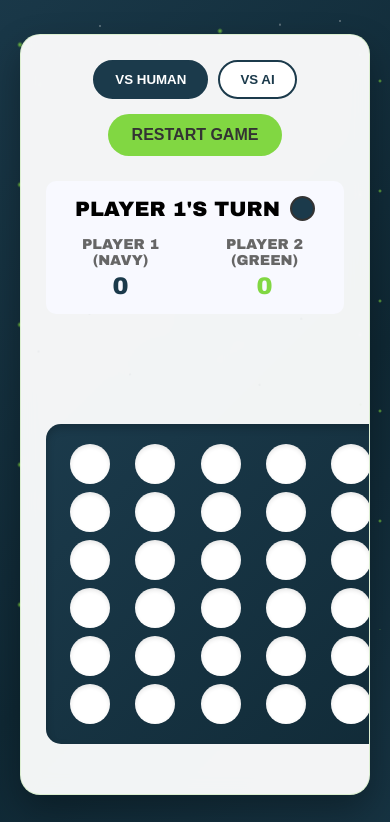
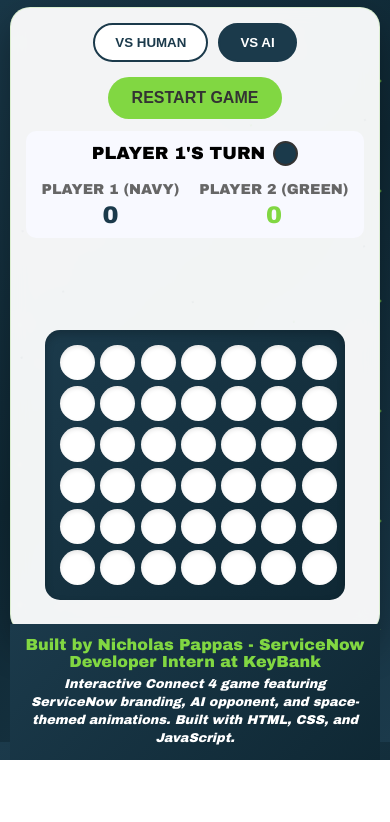
Before and after one commit to NixpaCSE/connect4, a plain HTML site: page index.html in a window 390 px wide. Shown: the part 102-924 px from the top of the page. After the commit the page ends 862 px from the top, so only its background shows below. Drawn offline with Linux system fonts and the light colour scheme.

Commit message:
updated footer and spacing

```diff
--- a/index.html
+++ b/index.html
@@ -26,13 +26,22 @@
         body {
             font-family: 'Arial Black', 'Arial', 'Helvetica', sans-serif;
             background: linear-gradient(135deg, var(--primary-navy) 0%, var(--secondary-navy) 50%, var(--primary-navy) 100%);
-            min-height: 100vh;
+            margin: 0;
+            padding: 10px;
+            height: 100vh;
+            display: grid;
+            grid-template-rows: 1fr 80px;
+            place-items: center;
+            position: relative;
+            overflow: hidden;
+        }
+
+        .main-content {
             display: flex;
             flex-direction: column;
             align-items: center;
-            padding: 20px;
-            position: relative;
-            overflow-x: hidden;
+            width: 100%;
+            max-width: 100%;
         }
 
         /* Animated stars background */
@@ -106,22 +115,22 @@
 
         .header {
             text-align: center;
-            margin-bottom: 30px;
+            margin-bottom: 15px;
         }
 
         .title {
-            font-size: 3rem;
+            font-size: 2.2rem;
             font-weight: 900;
             color: var(--servicenow-green);
             text-shadow: 2px 2px 4px rgba(0, 0, 0, 0.5);
-            margin-bottom: 10px;
+            margin-bottom: 5px;
             letter-spacing: 2px;
         }
 
         .subtitle {
-            font-size: 1.2rem;
+            font-size: 0.9rem;
             color: var(--pure-white);
-            margin-bottom: 20px;
+            margin-bottom: 10px;
             font-weight: 600;
             opacity: 0.9;
         }
@@ -129,9 +138,9 @@
         .game-container {
             background: rgba(255, 255, 255, 0.95);
             border-radius: 20px;
-            padding: 25px;
+            padding: 15px;
             box-shadow: 0 15px 35px rgba(0, 0, 0, 0.3);
-            max-width: 650px;
+            max-width: 520px;
             width: 100%;
             backdrop-filter: blur(10px);
             border: 1px solid rgba(129, 215, 66, 0.2);
@@ -183,7 +192,7 @@
             display: flex;
             justify-content: space-between;
             align-items: center;
-            margin-bottom: 25px;
+            margin-bottom: 12px;
             flex-wrap: wrap;
             gap: 15px;
         }
@@ -236,18 +245,18 @@
             display: flex;
             justify-content: space-between;
             align-items: center;
-            margin-bottom: 25px;
-            padding: 15px;
+            margin-bottom: 12px;
+            padding: 10px;
             background: var(--light-gray-bg);
             border-radius: 10px;
         }
 
         .current-player {
-            font-size: 1.3rem;
+            font-size: 1.1rem;
             font-weight: 900;
             display: flex;
             align-items: center;
-            gap: 10px;
+            gap: 8px;
         }
 
         .player-disc {
@@ -298,23 +307,22 @@
         .board {
             display: grid;
             grid-template-columns: repeat(7, 1fr);
-            gap: 10px;
+            gap: 8px;
             background: linear-gradient(135deg, var(--primary-navy) 0%, var(--secondary-navy) 100%);
-            padding: 20px;
+            padding: 15px;
             border-radius: 15px;
             box-shadow: inset 0 4px 8px rgba(0, 0, 0, 0.2);
-            margin: 25px auto;
+            margin: 18px auto;
             width: 100%;
-            max-width: 550px;
-            min-width: 480px;
+            max-width: 480px;
         }
 
         .column {
             display: grid;
             grid-template-rows: repeat(6, 1fr);
-            gap: 10px;
+            gap: 8px;
             cursor: pointer;
-            padding: 6px;
+            padding: 5px;
             border-radius: 10px;
             transition: background-color 0.3s ease;
             min-width: 0;
@@ -325,8 +333,8 @@
         }
 
         .cell {
-            width: 50px;
-            height: 50px;
+            width: 45px;
+            height: 45px;
             background: var(--pure-white);
             border-radius: 50%;
             display: flex;
@@ -339,8 +347,8 @@
         }
 
         .disc {
-            width: 42px;
-            height: 42px;
+            width: 38px;
+            height: 38px;
             border-radius: 50%;
             border: 3px solid #333;
             box-shadow: 0 2px 8px rgba(0, 0, 0, 0.3);
@@ -419,29 +427,61 @@
             font-style: italic;
         }
 
+        .footer {
+            background: linear-gradient(135deg, var(--primary-navy) 0%, var(--secondary-navy) 100%);
+            padding: 15px 20px;
+            text-align: center;
+            width: 100%;
+            z-index: 10;
+        }
+
+        .footer-title {
+            color: var(--servicenow-green);
+            font-size: 1.2rem;
+            font-weight: 900;
+            margin-bottom: 8px;
+            font-family: 'Arial Black', 'Arial', 'Helvetica', sans-serif;
+        }
+
+        .footer-subtitle {
+            color: var(--pure-white);
+            font-size: 0.9rem;
+            font-weight: 600;
+            font-family: 'Arial Black', 'Arial', 'Helvetica', sans-serif;
+            font-style: italic;
+            line-height: 1.4;
+            max-width: 700px;
+            margin: 0 auto;
+        }
+
         @media (max-width: 768px) {
+            body {
+                padding: 10px;
+            }
+
             .title {
                 font-size: 2rem;
             }
 
             .cell {
-                width: 40px;
-                height: 40px;
+                width: 35px;
+                height: 35px;
             }
 
             .disc {
-                width: 32px;
-                height: 32px;
+                width: 28px;
+                height: 28px;
             }
 
             .board {
-                gap: 8px;
-                padding: 15px;
+                gap: 6px;
+                padding: 12px;
+                max-width: 300px;
             }
 
             .column {
-                gap: 8px;
-                padding: 5px;
+                gap: 6px;
+                padding: 3px;
             }
 
             .controls {
@@ -455,21 +495,22 @@
             }
 
             .footer {
-                padding: 25px 15px;
+                padding: 12px;
             }
 
             .footer-title {
-                font-size: 1.2rem;
-                margin-bottom: 12px;
+                font-size: 1rem;
+                margin-bottom: 6px;
             }
 
             .footer-subtitle {
-                font-size: 1rem;
+                font-size: 0.8rem;
             }
         }
     </style>
 </head>
 <body>
+    <div class="main-content">
         <div class="header">
             <h1 class="title">CONNECT 4</h1>
             <p class="subtitle">SERVICENOW EDITION</p>
@@ -478,8 +519,8 @@
         <div class="game-container">
             <div class="controls">
                 <div class="game-mode">
-                <button class="mode-btn active" data-mode="human">VS HUMAN</button>
-                <button class="mode-btn" data-mode="ai">VS AI</button>
+                    <button class="mode-btn" data-mode="human">VS HUMAN</button>
+                    <button class="mode-btn active" data-mode="ai">VS AI</button>
                 </div>
                 <button class="restart-btn">RESTART GAME</button>
             </div>
@@ -506,16 +547,12 @@
 
             <div class="board" id="board"></div>
         </div>
+    </div>
 
-    <!-- Footer Attribution -->
-    <footer style="background: linear-gradient(135deg, #1B3A4B 0%, #0F2834 100%); padding: 30px 20px; margin-top: 30px; text-align: center; width: 100%;">
-        <h3 style="color: #81D742; font-size: 1.5rem; font-weight: 900; margin: 0 0 15px 0; font-family: 'Arial Black', 'Arial', 'Helvetica', sans-serif;">
-            Built by Nicholas Pappas - ServiceNow Developer Intern at KeyBank
-        </h3>
-        <p style="color: #ffffff; font-size: 1.1rem; font-weight: 600; margin: 0; font-family: 'Arial Black', 'Arial', 'Helvetica', sans-serif; font-style: italic; line-height: 1.6; max-width: 900px; margin-left: auto; margin-right: auto;">
-            Interactive Connect 4 game featuring ServiceNow branding, AI opponent, and space-themed animations. Built with HTML, CSS, and JavaScript.
-        </p>
-    </footer>
+    <div class="footer">
+        <div class="footer-title">Built by Nicholas Pappas - ServiceNow Developer Intern at KeyBank</div>
+        <div class="footer-subtitle">Interactive Connect 4 game featuring ServiceNow branding, AI opponent, and space-themed animations. Built with HTML, CSS, and JavaScript.</div>
+    </div>
 
     <script>
         class Connect4Game {
@@ -525,7 +562,7 @@
                 this.board = [];
                 this.currentPlayer = 1;
                 this.gameOver = false;
-                this.gameMode = 'human'; // 'human' or 'ai'
+                this.gameMode = 'ai'; // 'human' or 'ai'
                 this.scores = { player1: 0, player2: 0 };
                 this.isAiThinking = false;
 
```
Lines whose indentation alone changed are shown as unchanged.
